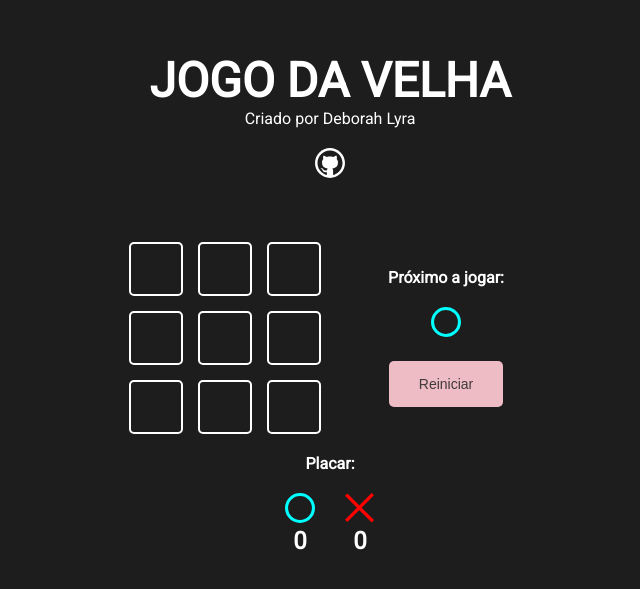
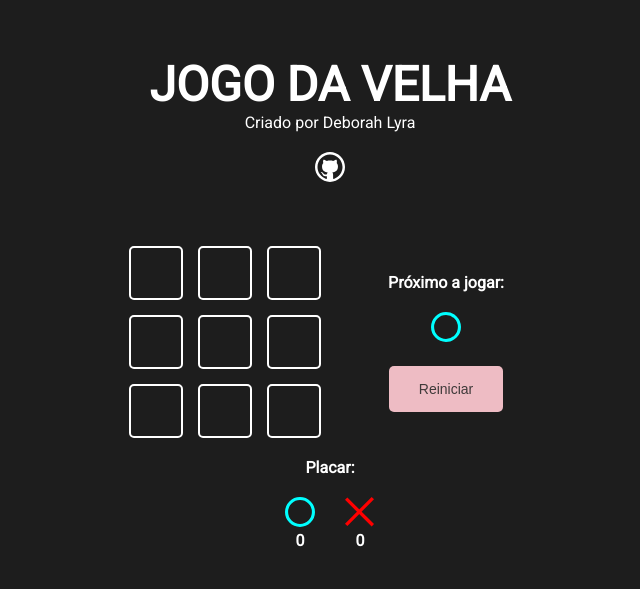
Before and after one commit to DeborahLyra/React-jogo-da-velha, a Next.js app: page / in a window 1280 px wide. Shown: the part 117-706 px from the top of the page, without its empty margins (310-950 px from the left). Built offline with nearby package versions, Linux system fonts and the light colour scheme.

Commit message:
Criada a lógica do placar

```diff
--- a/src/components/game/Game.jsx
+++ b/src/components/game/Game.jsx
@@ -25,6 +25,8 @@ function Game() {
   const [winner, setWinner] = useState(0)
   const [winnerLine, setWinnerLine] = useState([])
   const [draw, setDraw] = useState(false)
+  const [scoreX, setScoreX] = useState (0)
+  const [scoreCircle, setScoreCircle] = useState (0)
 
   const hadleClick = (position) => {
     if (gameState[position] === 0 && winner === 0) {
@@ -42,8 +44,12 @@ function Game() {
       if (sum === 3 || sum === -3) {
         setWinner(sum / 3)
         setWinnerLine(line)
+        if (sum > 0){
+          setScoreCircle (scoreCircle + 1)
+        } else {
+          setScoreX (scoreX + 1)
+        }
       }
-
     })
   }
 
@@ -97,7 +103,9 @@ function Game() {
           isDraw={draw}
         />
       </div>
-      <Score />
+      <Score
+      scoreX = {scoreX}
+      scoreCircle = {scoreCircle}/>
     </>
   )
 }
--- a/src/components/score/Score.jsx
+++ b/src/components/score/Score.jsx
@@ -2,18 +2,18 @@ import styles from './Score.module.css'
 
 import Icon from '../icon/Icon'
 
-function Score() {
+function Score({scoreX, scoreCircle}) {
   return (
     <>
       <h4>Placar:</h4>
       <div className={styles.score}>
         <div className={styles.scoreContent}>
           <Icon iconName='circle' />
-          <h2>0</h2>
+          <h4>{scoreCircle}</h4>
         </div>
         <div className={styles.scoreContent}>
           <Icon iconName='x' />
-          <h2>0</h2>
+          <h4> {scoreX}</h4>
         </div>
       </div>
     </>
```
Also changed, not shown: src/components/score/Score.module.css (line endings or trailing spaces).
